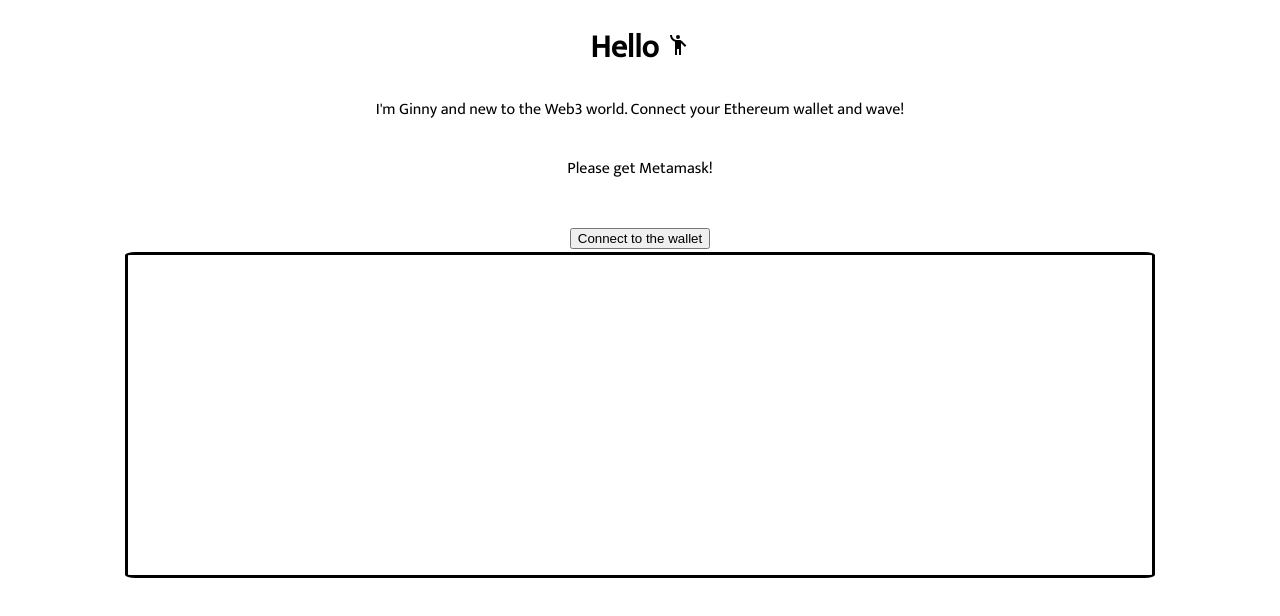
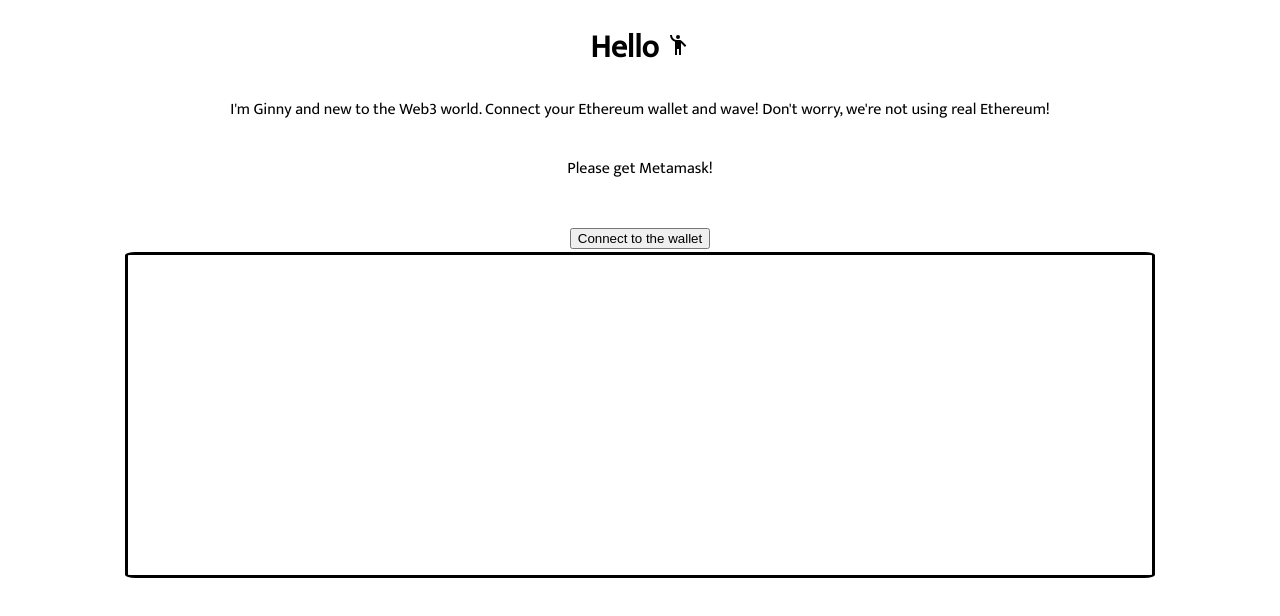
Before and after one commit to ginnygu/wave-portal, a React (Create React App) app: page / in a window 1280 px wide. Shown: the top 616 px of the page. Built offline with nearby package versions, Linux system fonts and the light colour scheme.

Commit message:
new branch

```diff
--- a/src/App.js
+++ b/src/App.js
@@ -129,7 +129,7 @@ function App() {
 				</h1>
 				<p>
 					I'm Ginny and new to the Web3 world. Connect your Ethereum wallet and
-					wave!
+					wave! Don't worry, we're not using real Ethereum!
 				</p>
 			</div>
 			<div>
```
